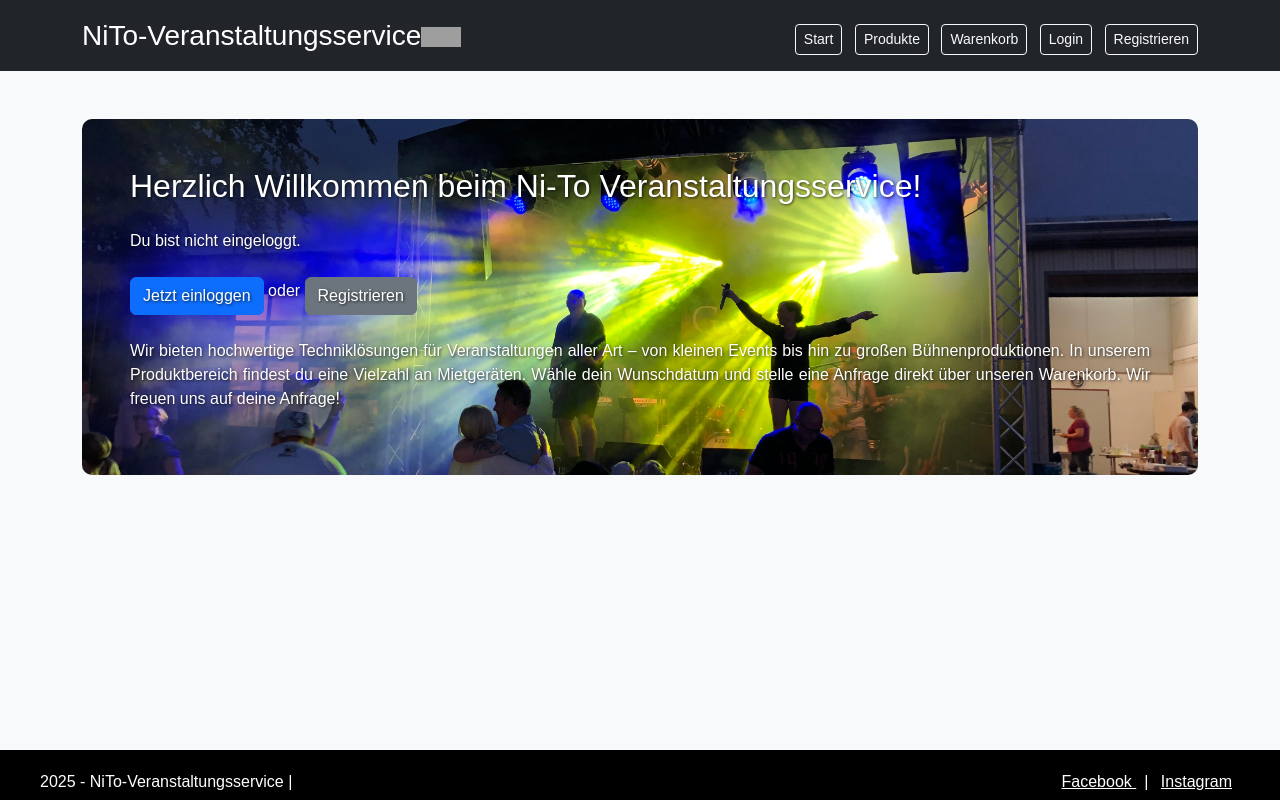
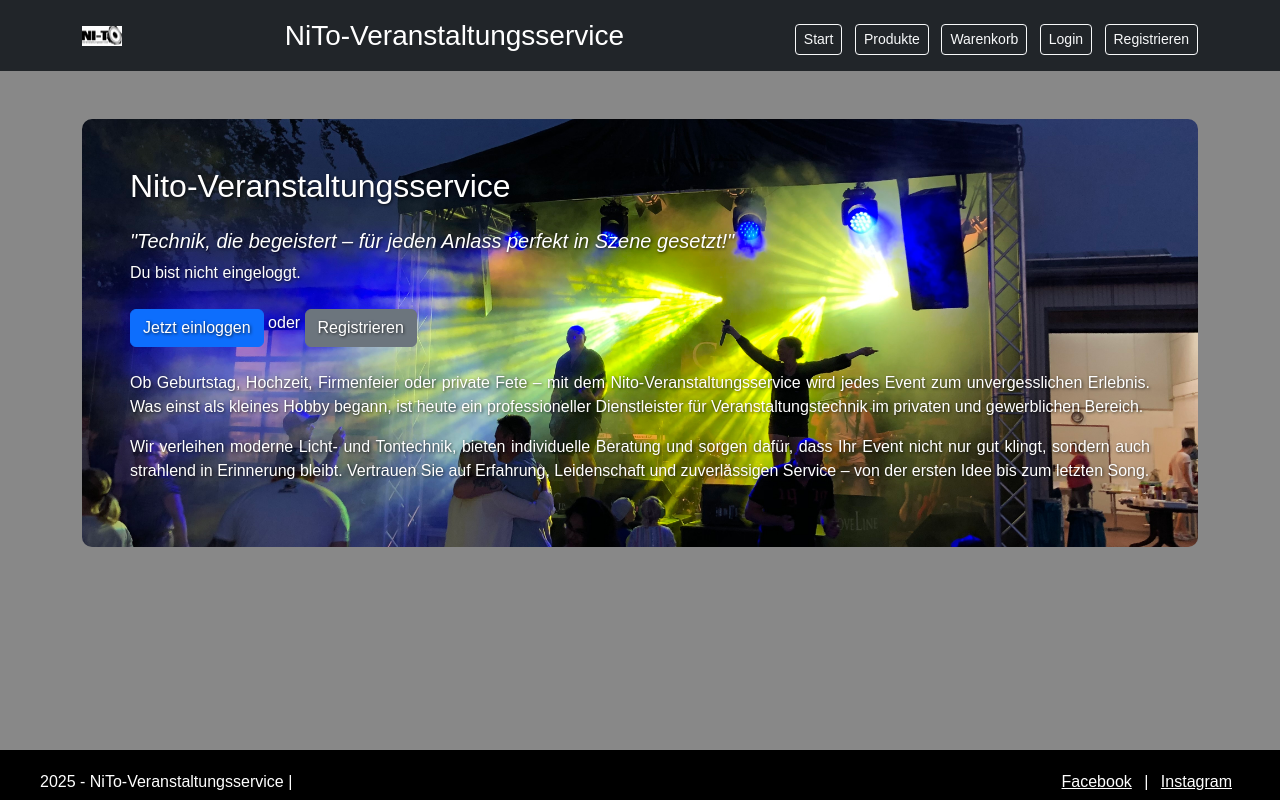
Before and after one commit to JS-Winf/webetch, a Flask app: page / in a window 1280 px wide. Run offline with Flask 3, Linux system fonts and the light colour scheme; some libraries are stand-ins or nearby versions; grey boxes are pictures that could not be loaded.

Commit message:
weitere änderungen an startseite

```diff
--- a/backend/static/styles.css
+++ b/backend/static/styles.css
@@ -2,7 +2,7 @@
 
 body {
     font-family: Arial, sans-serif;
-    background-color: #f8f9fa;
+    background-color: #888888;
     margin: 0;
 }
 
--- a/backend/templates/base.html
+++ b/backend/templates/base.html
@@ -10,10 +10,12 @@
     <link rel="stylesheet" href="{{ url_for('static', filename='styles.css') }}">
 </head>
 
+<body class="{% block body_class %}{% endblock %}">
+
     <header class="bg-dark text-white p-3">
         <div class="container d-flex justify-content-between align-items-center">
-
-            <h1 class="h3 mb-0">NiTo-Veranstaltungsservice<img src="/webtech/backend/static/images/Bildvorschau.jpg" class="header-logo"></h1>
+            <img src="{{ url_for('static', filename='images/Logo.jpg') }}" class="header-logo" alt="Logo"/>
+            <h1 class="h3 mb-0">NiTo-Veranstaltungsservice</h1>
             <nav>
                 <a href="{{ url_for('index') }}" class="btn btn-outline-light btn-sm">Start</a>
                 <a href="{{ url_for('produkte') }}" class="btn btn-outline-light btn-sm">Produkte</a>
@@ -27,7 +29,7 @@
             </nav>
         </div>
     </header>
-<body>
+
     <main class="container my-5">
         {% with messages = get_flashed_messages() %}
             {% if messages %}
@@ -45,22 +47,15 @@
     <!-- Bootstrap JS -->
     <script src="{{ url_for('static', filename='bootstrap-5.3.6-dist/assets/js/bootstrap.bundle.min.js') }}"></script>
 
-</body>
     <footer>
         <div class="footer-content">
-        <p>2025 - NiTo-Veranstaltungsservice  |</p>
+            <p>2025 - NiTo-Veranstaltungsservice |</p>
             <div class="social-links">
-                <a href="https://www.facebook.com/NI.TO.Veranstaltungsservice/" target="_blank" rel="noopener noreferrer">
-                Facebook
-                </a> |
-                <a href="https://www.instagram.com/nito_veranstaltungsservice?igsh=djNkMHBpcW85bnVj" target="_blank" rel="noopener noreferrer">
-                Instagram
-                </a>
+                <a href="https://www.facebook.com/NI.TO.Veranstaltungsservice/" target="_blank" rel="noopener noreferrer">Facebook</a> |
+                <a href="https://www.instagram.com/nito_veranstaltungsservice?igsh=djNkMHBpcW85bnVj" target="_blank" rel="noopener noreferrer">Instagram</a>
             </div>
         </div>
-
     </footer>
 
-
-
+</body>
 </html>
--- a/backend/templates/index.html
+++ b/backend/templates/index.html
@@ -4,7 +4,8 @@
 
 {% block content %}
 <div class="body2">
-    <h2 class="mb-4">Herzlich Willkommen beim Ni-To Veranstaltungsservice!</h2>
+    <h2 class="mb-4">Nito-Veranstaltungsservice</h2>
+    <h5 class="fst-italic">"Technik, die begeistert – für jeden Anlass perfekt in Szene gesetzt!"</h5>
 
     {% if user %}
         <p>Du bist eingeloggt als <strong>{{ user }}</strong>.</p>
@@ -19,10 +20,14 @@
     {% endif %}
 
     <p class="p-start mt-4">
-        Wir bieten hochwertige Techniklösungen für Veranstaltungen aller Art – von kleinen Events bis hin zu großen Bühnenproduktionen.
-        In unserem Produktbereich findest du eine Vielzahl an Mietgeräten.
-        Wähle dein Wunschdatum und stelle eine Anfrage direkt über unseren Warenkorb.
-        Wir freuen uns auf deine Anfrage!
+        Ob Geburtstag, Hochzeit, Firmenfeier oder private Fete – mit dem Nito-Veranstaltungsservice wird jedes Event zum unvergesslichen Erlebnis.
+        Was einst als kleines Hobby begann, ist heute ein professioneller Dienstleister für Veranstaltungstechnik im privaten und gewerblichen Bereich.
+    </p>
+
+    <p class="p-start mt-3">
+        Wir verleihen moderne Licht- und Tontechnik, bieten individuelle Beratung und sorgen dafür, dass Ihr Event nicht nur gut klingt,
+        sondern auch strahlend in Erinnerung bleibt. Vertrauen Sie auf Erfahrung, Leidenschaft und zuverlässigen Service –
+        von der ersten Idee bis zum letzten Song.
     </p>
 </div>
 {% endblock %}
```
